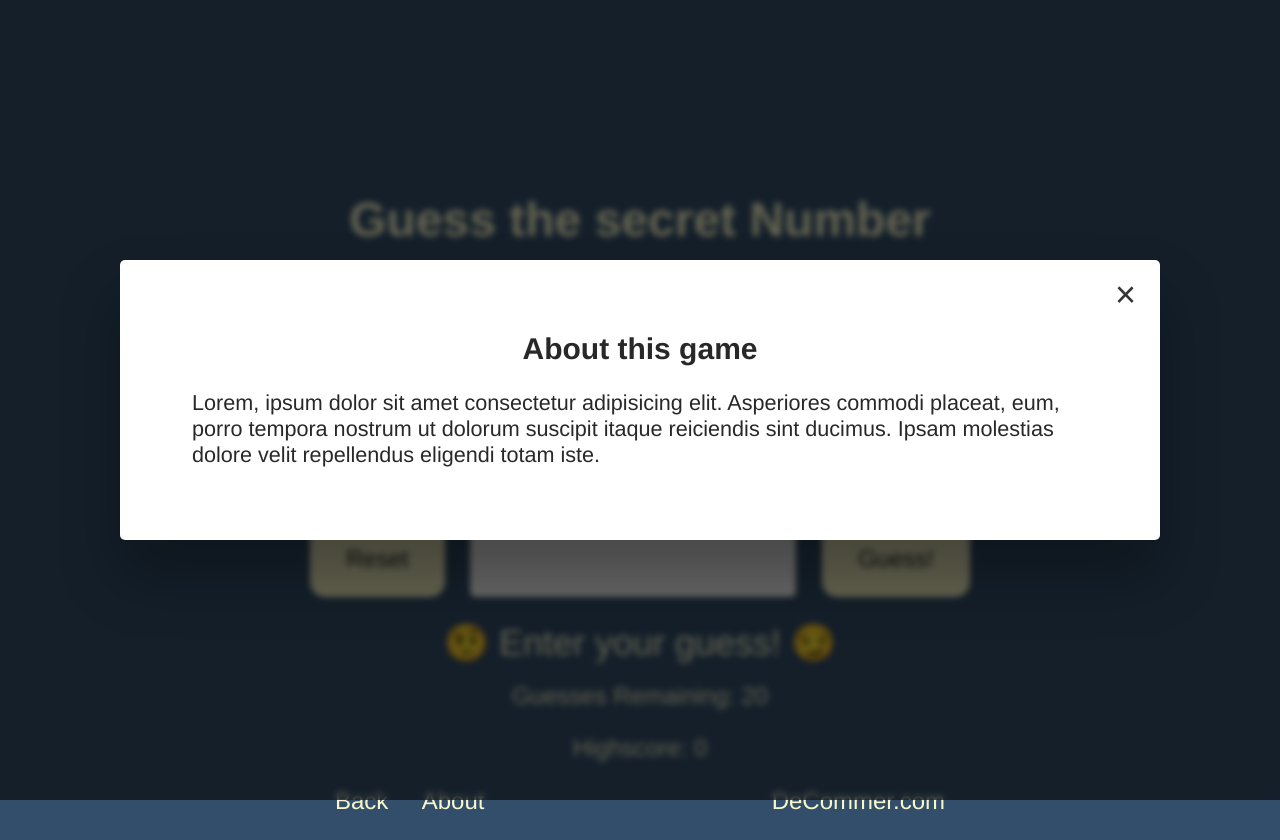
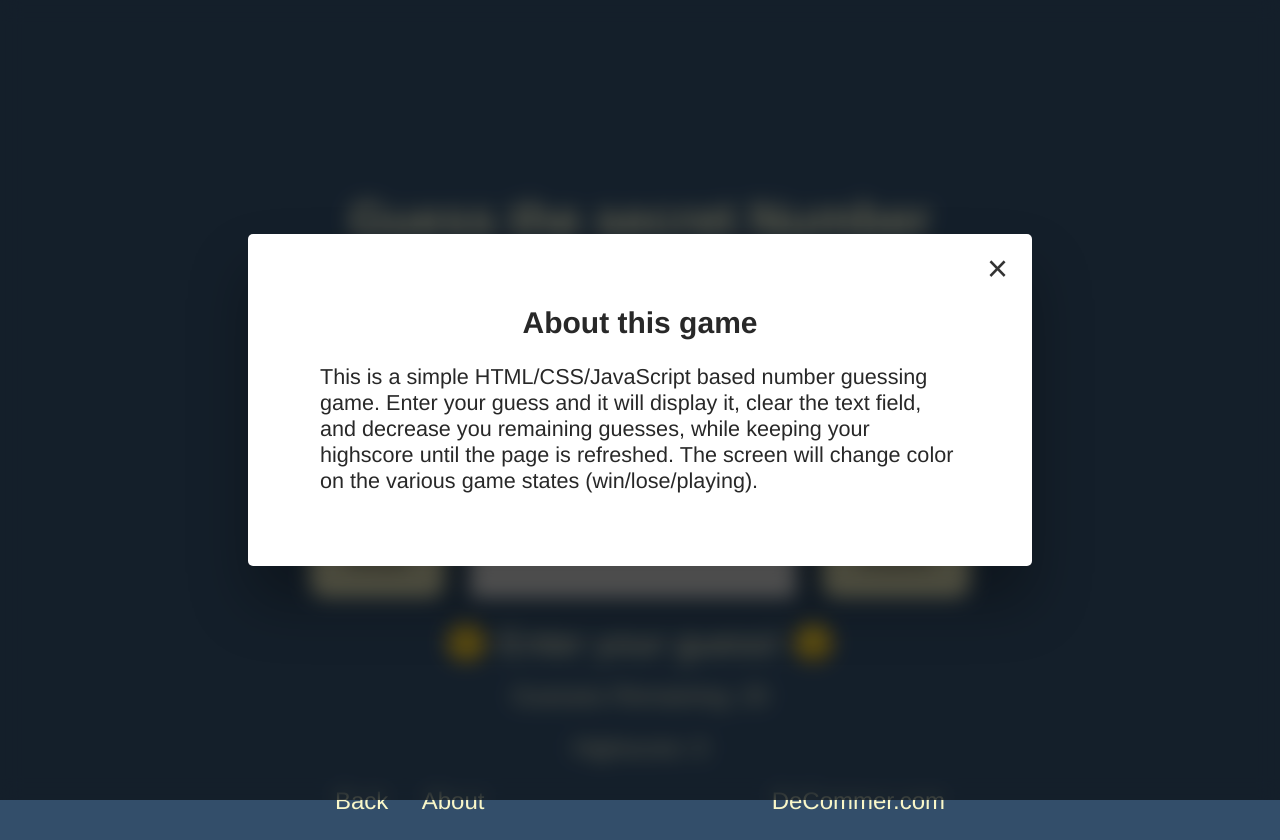
Before and after one commit to DeCommer/coursework, a plain HTML site: page guessing.html in a window 1280 px wide. Both pictures are taken after a click on the link "About". Drawn offline with Linux system fonts and the light colour scheme.

Commit message:
added about text

```diff
--- a/css/guessing.css
+++ b/css/guessing.css
@@ -173,7 +173,7 @@ a {
   top: 50%;
   left: 50%;
   transform: translate(-50%, -50%);
-  width: 70%;
+  width: 50%;
 
   background-color: white;
   padding: 6rem;
@@ -189,6 +189,6 @@ a {
   width: 100%;
   height: 100%;
   background-color: rgba(0, 0, 0, 0.6);
-  backdrop-filter: blur(3px);
+  backdrop-filter: blur(10px);
   z-index: 5;
 }
--- a/guessing.html
+++ b/guessing.html
@@ -38,10 +38,11 @@
         <div class="modal hidden">
             <button class="close-modal">&times</button>
             <h1>About this game</h1>
-            <p>Lorem, ipsum dolor sit amet consectetur adipisicing elit.
-                 Asperiores commodi placeat, eum, porro tempora nostrum ut dolorum suscipit
-                 itaque reiciendis sint ducimus. Ipsam molestias dolore velit repellendus
-                 eligendi totam iste.
+            <p>This is a simple HTML/CSS/JavaScript based number guessing game.
+                 Enter your guess and it will display it, clear the text field, and
+                 decrease you remaining guesses, while keeping your highscore until the
+                 page is refreshed. The screen will change color on the various game states
+                 (win/lose/playing).
             </p>
         </div>
         <div class="overlay hidden"></div>
```
